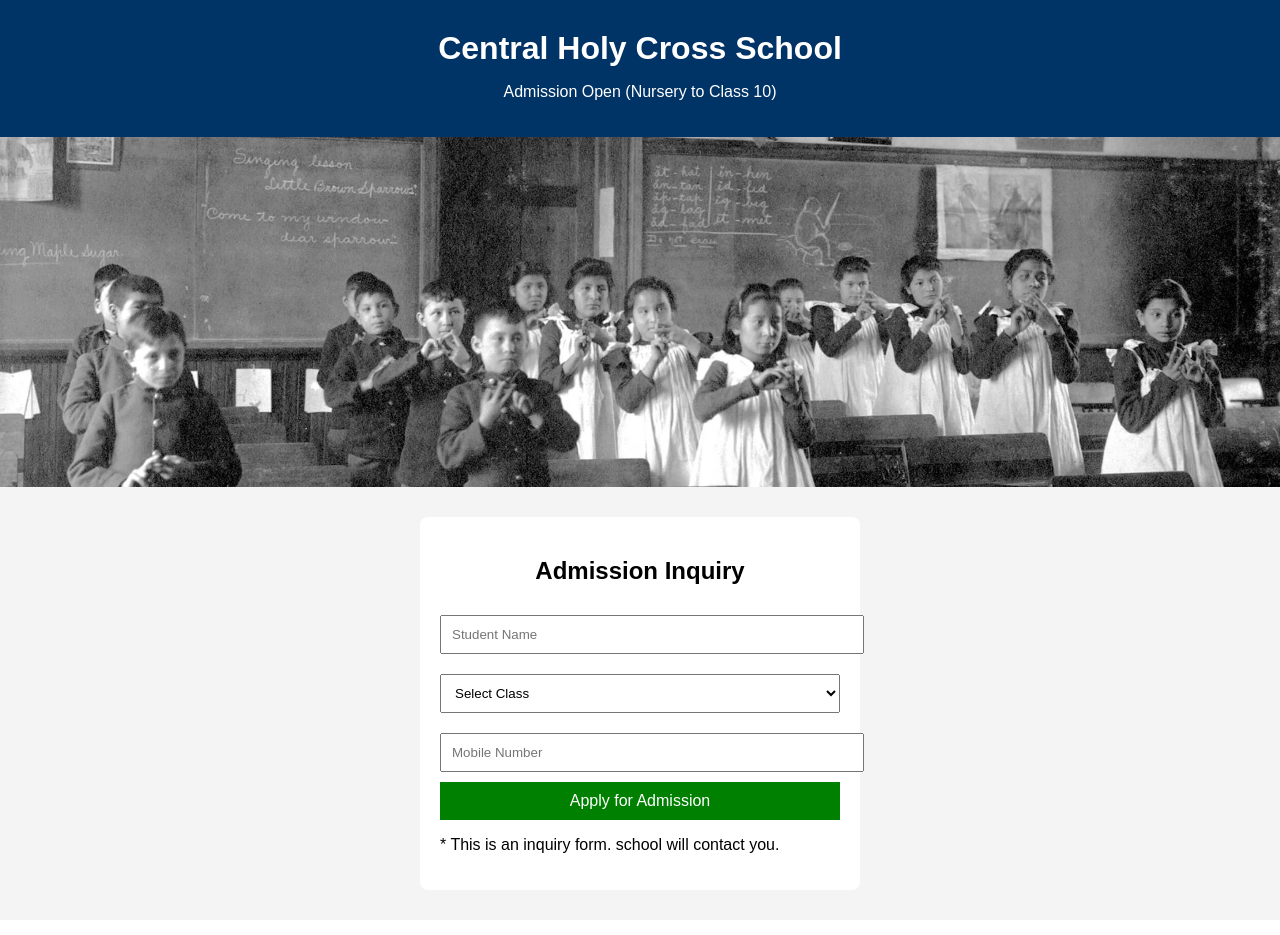
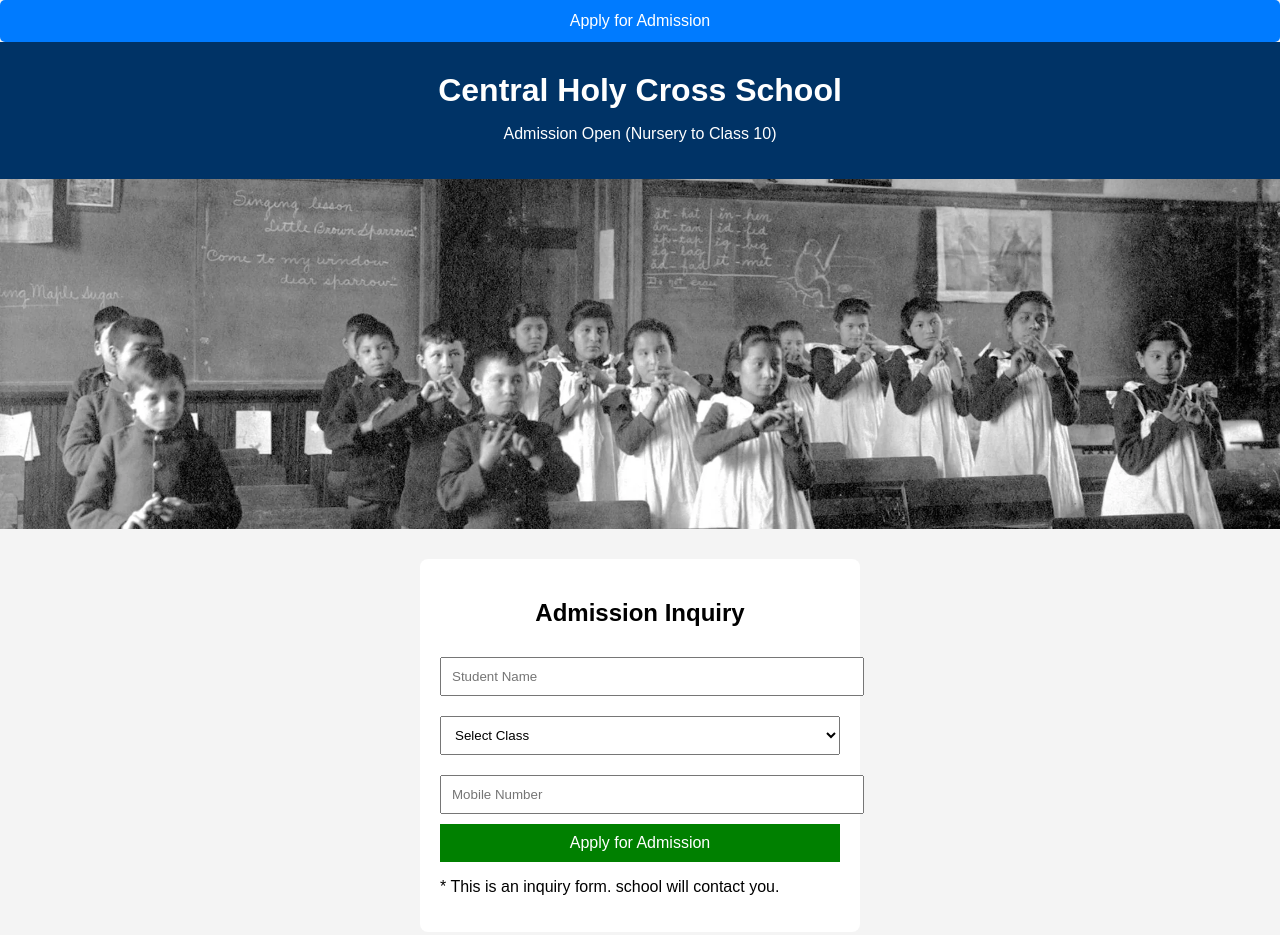
Before and after one commit to rahulkumaryadav423397-byte/central-holy-cross-school-website, a plain HTML site: page index.html in a window 1280 px wide. Shown: the top 935 px of the page. Drawn offline with Linux system fonts and the light colour scheme.

Commit message:
Update index.html

```diff
--- a/index.html
+++ b/index.html
@@ -102,6 +102,20 @@
 </head>
 
 <body>
+    <a href="admission.html" style="text-decoration:none;">
+  <button style="
+    padding:12px 20px;
+    background:#007bff;
+    color:white;
+    border:none;
+    border-radius:5px;
+    font-size:16px;
+    cursor:pointer;
+  ">
+    Apply for Admission
+  </button>
+</a>
+
 
     <!-- HEADER -->
     <div class="header">
```
